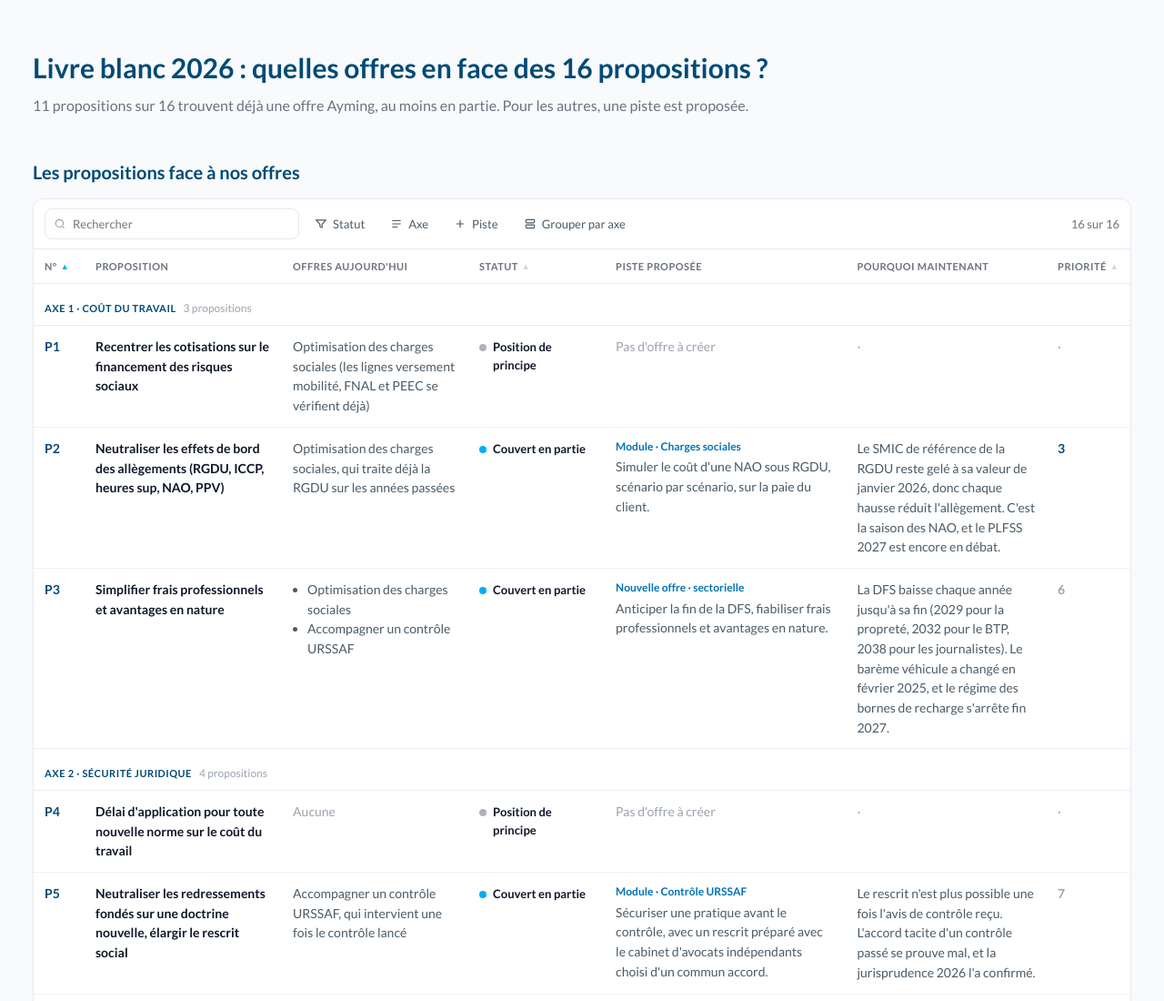
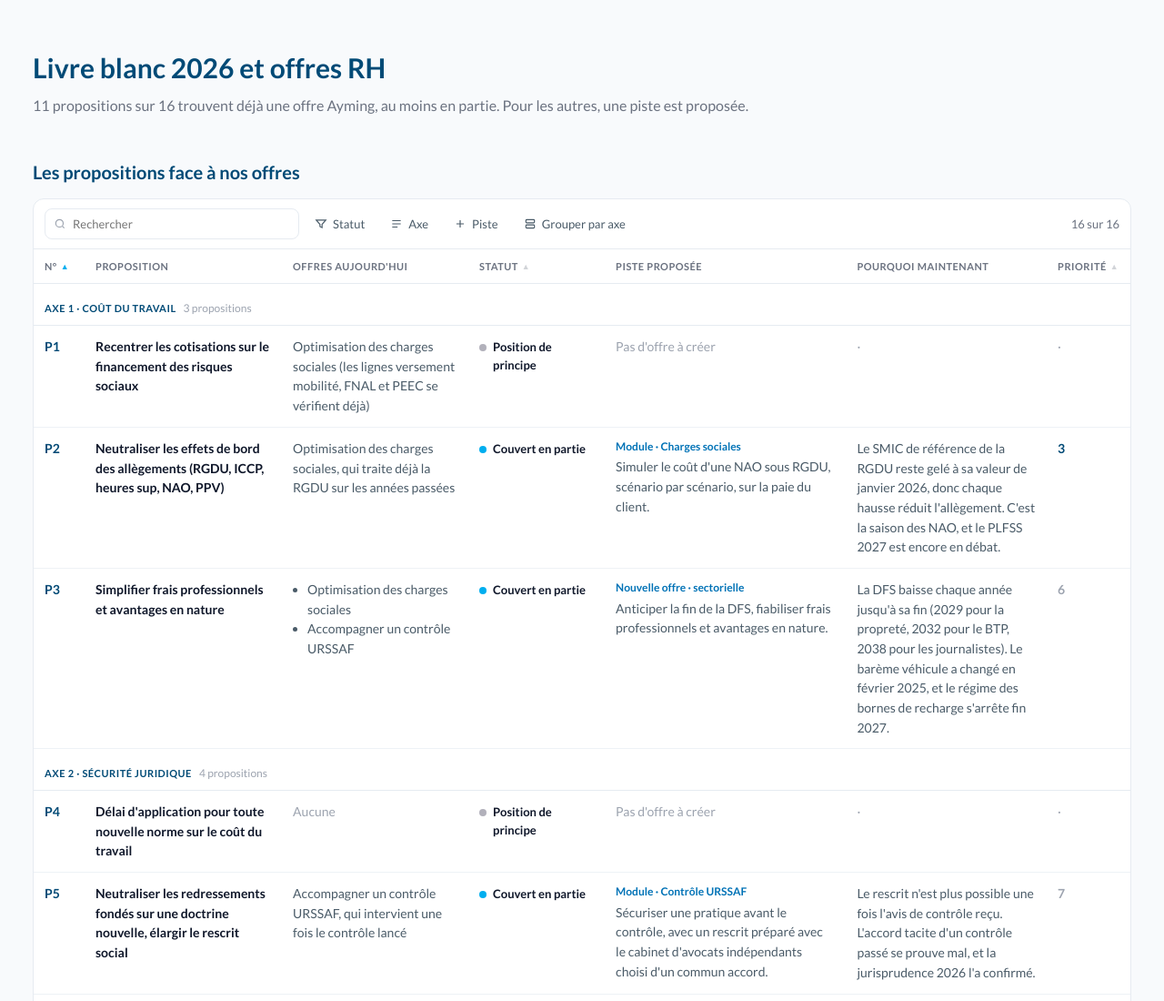
Before and after one commit to ayming-france/livre-blanc-2026-offres, a plain HTML site: page index.html in a window 1280 px wide. Shown: the top 1100 px of the page at 91% size. Drawn offline with Linux system fonts and the light colour scheme.

Commit message:
Title: Livre blanc 2026 et offres RH

```diff
--- a/index.html
+++ b/index.html
@@ -130,7 +130,7 @@ a{color:var(--mid)}
 <div class="wrap">
 
 <header>
-  <h1>Livre blanc 2026 : quelles offres en face des 16 propositions ?</h1>
+  <h1>Livre blanc 2026 et offres RH</h1>
   <p class="lead">11 propositions sur 16 trouvent déjà une offre Ayming, au moins en partie. Pour les autres, une piste est proposée.</p>
 </header>
 
```
